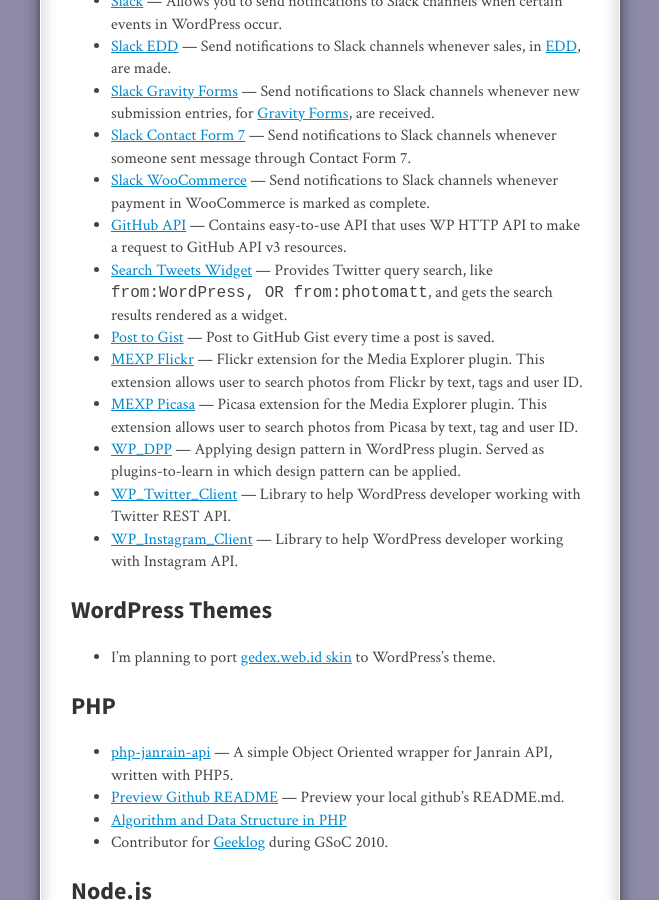
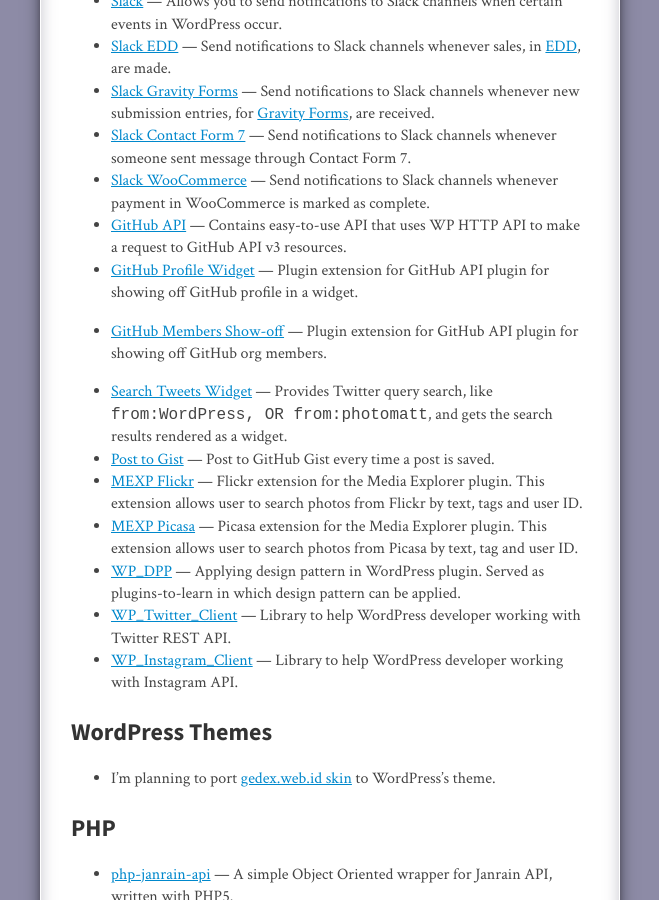
Before and after one commit to gedex/gedex.github.com, a Jekyll site: the page built from projects/index.md, in a window 1280 px wide and 900 px high, scrolled down 1054 px. Shown: the whole window, without its empty margins (310-969 px from the left). Built offline with Jekyll 4.4.1, drawn with Linux system fonts in a browser that asks for light colours; nearby versions of some CDN libraries; some web fonts are replaced; comment, search, counter and statistics services are not loaded.

Commit message:
Added GitHub API plugin extension.

```diff
--- a/projects/index.md
+++ b/projects/index.md
@@ -37,6 +37,9 @@ layout: page
 * [Slack Contact Form 7](https://github.com/gedex/wp-slack-contact-form-7) &mdash; Send notifications to Slack channels whenever someone sent message through Contact Form 7.
 * [Slack WooCommerce](https://github.com/gedex/wp-slack-woocommerce) &mdash; Send notifications to Slack channels whenever payment in WooCommerce is marked as complete.
 * [GitHub API](https://github.com/gedex/wp-github-api) &mdash; Contains easy-to-use API that uses WP HTTP API to make a request to GitHub API v3 resources.
+* [GitHub Profile Widget](https://github.com/gedex/wp-gh-profile-widget) &mdash; Plugin extension for GitHub API plugin for showing off GitHub profile in a widget.
+* [GitHub Members Show-off](https://github.com/gedex/wp-gh-members-showoff) &mdash; Plugin extension for GitHub API plugin for showing off GitHub org members.
+
 * [Search Tweets Widget](http://wordpress.org/plugins/search-tweets-widget/) &mdash; Provides Twitter query search, like `from:WordPress, OR from:photomatt`, and gets the search results rendered as a widget.
 * [Post to Gist](https://github.com/gedex/wp-post-to-gist) &mdash; Post to GitHub Gist every time a post is saved.
 * [MEXP Flickr](https://github.com/gedex/mexp-flickr) &mdash; Flickr extension for the Media Explorer plugin. This extension allows user to search photos from Flickr by text, tags and user ID.
```
